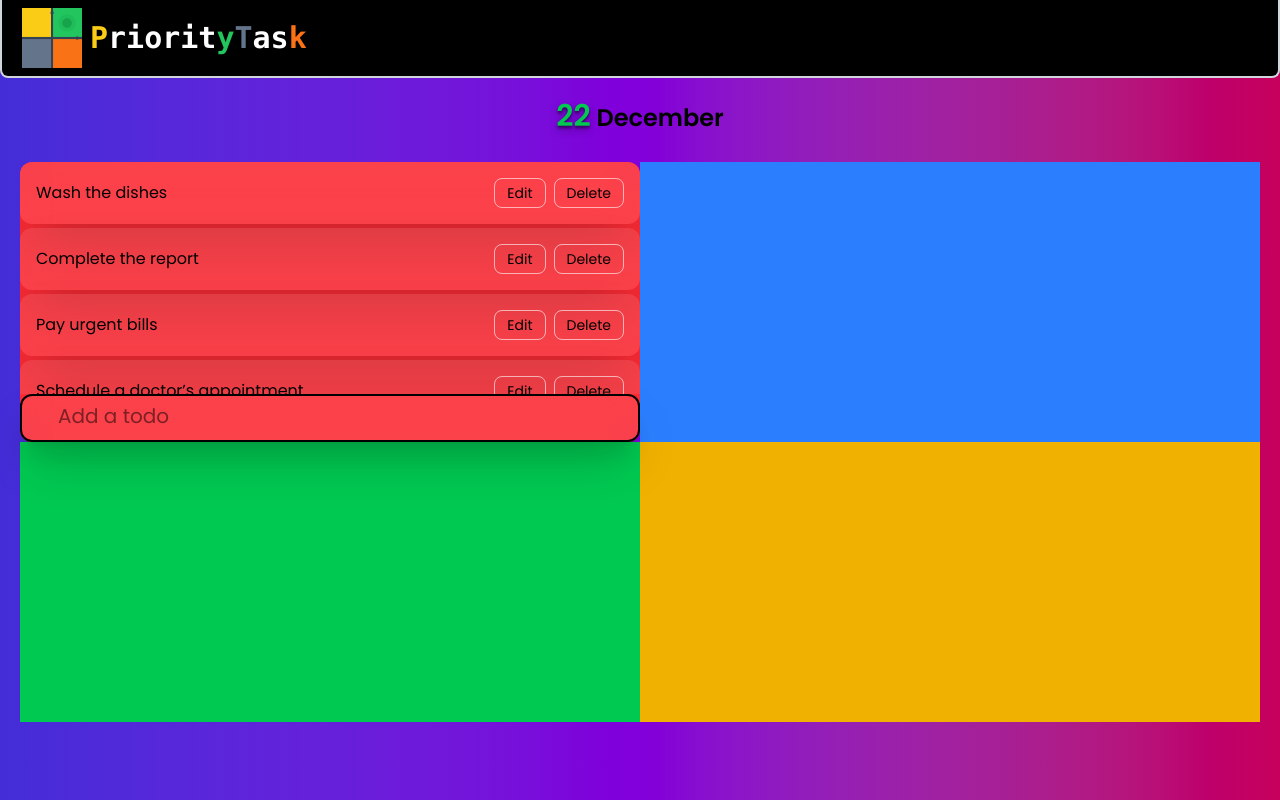
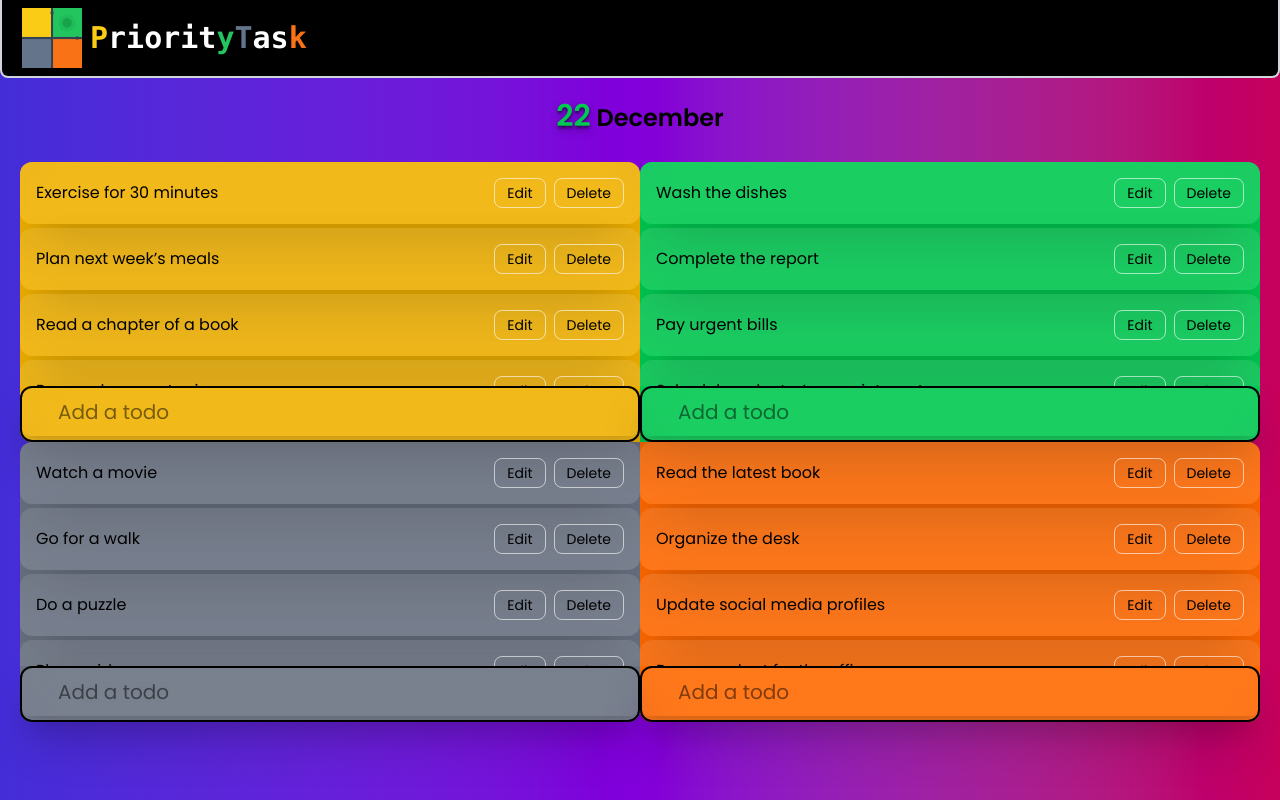
Before and after one commit to SachinyadavAug20/Onedev-PriorityTask, a Next.js app: page / in a window 1280 px wide. Built offline with nearby package versions, Linux system fonts and the light colour scheme.

Commit message:
Added all basic functionallity of to Matrix of todos

```diff
--- a/components/Todo_matrix.jsx
+++ b/components/Todo_matrix.jsx
@@ -1,5 +1,4 @@
 "use client"
-
 import { useState } from "react";
 
 const Todo_matrix = ({ Todos, setTodos }) => {
@@ -18,8 +17,56 @@ const Todo_matrix = ({ Todos, setTodos }) => {
                 <span> <span className="text-green-500 text-shadow-lg/30 text-3xl">{date}</span> {month} </span>
             </div>
             <div className="grid  w-full grid-cols-2 px-5 pb-10 pt-2 grid-rows-2">
-                <div className="bg-red-500 border-0 rounded-xl flex flex-col justify-between h-[35vh]">
+                <div className="bg-yellow-500 border-0 rounded-xl flex flex-col rounded-br-none justify-between h-[35vh]">
 
+                    <div className="TODOS flex flex-col gap-1 overflow-auto">
+                        {Todos['Imp_nUrg'].map((e) => {
+                            return (
+                                <div key={e} className="bg-white/10 backdrop-blur-lg rounded-xl shadow-2xl p-4 flex justify-between items-center hover:bg-white/20 hover:shadow-3xl transition-all duration-300">
+                                    <span className="text-heading text-base hover:font-bold">{e}</span>
+                                    <div className="flex space-x-2">
+                                        <button onClick={() => {
+                                            setInputs([e, inputs[1], inputs[2], inputs[3]])
+                                            setTodos({ ...Todos, Imp_nUrg: Todos.Imp_nUrg.filter((i) => { return i !== e }) })
+
+
+                                        }} className="bg-transparent border border-white/60 rounded-lg px-3 py-1 text-sm hover:bg-white/30 transition">Edit</button>
+                                        <button onClick={() => {
+                                            setTodos({
+                                                ...Todos,
+                                                Imp_nUrg: Todos.Imp_nUrg.filter((item) => item !== e)
+                                            })
+                                        }} className="bg-transparent border border-white/60 rounded-lg px-3 py-1 text-sm hover:bg-red-600/40 transition">Delete</button>
+                                    </div>
+                                </div>
+                            );
+                        })}
+
+                    </div>
+                    <div>
+                        <div>
+                            <div className="relative flex justify-center border-2 py-1 border-black items-center bg-white/10 backdrop-blur-lg rounded-xl shadow-2xl hover:bg-white/20 hover:shadow-3xl transition-all duration-300">
+                                <input type="text" id="input-group-1" value={inputs[0]} onChange={(e) => {
+                                    setInputs([e.target.value, inputs[1], inputs[2], inputs[3]])
+                                }} className="block w-full ps-9 pe-3 py-2.5 border-0 border-white/30 text-heading text-base rounded-lg focus:ring-brand focus:border-brand shadow-xl placeholder:text-xl hover:font-bold" placeholder="Add a todo" />
+                                <lord-icon
+                                    onClick={(() => {
+                                        setTodos({ ...Todos, Imp_nUrg: [inputs[0], ...Todos.Imp_nUrg] })
+                                        setInputs(["", inputs[1], inputs[2], inputs[3]])
+                                    })}
+                                    src="https://cdn.lordicon.com/navborva.json"
+                                    colors="primary:#121331,secondary:#000000"
+                                    trigger="hover"
+                                    className="absolute right-0 w-15 h-15"
+                                >
+                                </lord-icon>
+                            </div>
+                        </div>
+
+                    </div>
+                </div>
+
+                <div className="bg-green-500 border-0 rounded-xl flex flex-col rounded-bl-none justify-between h-[35vh]">
                     <div className="TODOS flex flex-col gap-1 overflow-auto">
                         {Todos['Imp_Urg'].map((e) => {
                             return (
@@ -27,9 +74,8 @@ const Todo_matrix = ({ Todos, setTodos }) => {
                                     <span className="text-heading text-base hover:font-bold">{e}</span>
                                     <div className="flex space-x-2">
                                         <button onClick={() => {
-                                            setInputs([e, inputs[1], inputs[2], inputs[3]])
+                                            setInputs([inputs[0], e, inputs[2], inputs[3]])
                                             setTodos({ ...Todos, Imp_Urg: Todos.Imp_Urg.filter((i) => { return i !== e }) })
-
 
                                         }} className="bg-transparent border border-white/60 rounded-lg px-3 py-1 text-sm hover:bg-white/30 transition">Edit</button>
                                         <button onClick={() => {
@@ -46,16 +92,110 @@ const Todo_matrix = ({ Todos, setTodos }) => {
                     </div>
                     <div>
                         <div>
-                            <div className="relative flex justify-center border-2 border-black items-center bg-white/10 backdrop-blur-lg rounded-xl shadow-2xl hover:bg-white/20 hover:shadow-3xl transition-all duration-300">
-                                <input type="text" id="input-group-1" value={inputs[0]} onChange={(e) => {
-                                    setInputs([e.target.value, inputs[1], inputs[2], inputs[3]])
+                            <div className="relative flex justify-center border-2 py-1 border-black items-center bg-white/10 backdrop-blur-lg rounded-xl shadow-2xl hover:bg-white/20 hover:shadow-3xl transition-all duration-300">
+                                <input type="text" id="input-group-1" value={inputs[1]} onChange={(e) => {
+                                    setInputs([inputs[0], e.target.value, inputs[2], inputs[3]])
                                 }} className="block w-full ps-9 pe-3 py-2.5 border-0 border-white/30 text-heading text-base rounded-lg focus:ring-brand focus:border-brand shadow-xl placeholder:text-xl hover:font-bold" placeholder="Add a todo" />
                                 <lord-icon
                                     onClick={(() => {
-                                        setTodos({ ...Todos, Imp_Urg: [inputs[0],...Todos.Imp_Urg] })
-                                        setInputs(["", inputs[1], inputs[2], inputs[3]])
+                                        setTodos({ ...Todos, Imp_Urg: [inputs[1], ...Todos.Imp_Urg] })
+                                        setInputs([inputs[0], "", inputs[2], inputs[3]])
                                     })}
-                                    src="https://cdn.lordicon.com/ehceqevx.json"
+                                    src="https://cdn.lordicon.com/navborva.json"
+                                    colors="primary:#121331,secondary:#000000"
+                                    trigger="hover"
+                                    className="absolute right-0 w-15 h-15"
+                                >
+                                </lord-icon>
+                            </div>
+                        </div>
+
+                    </div>
+
+                </div>
+                <div className="bg-gray-500 border-0 rounded-xl flex flex-col rounded-tr-none justify-between h-[35vh]">
+                    <div className="TODOS flex flex-col gap-1 overflow-auto">
+                        {Todos['nImp_nUrg'].map((e) => {
+                            return (
+                                <div key={e} className="bg-white/10 backdrop-blur-lg rounded-xl shadow-2xl p-4 flex justify-between items-center hover:bg-white/20 hover:shadow-3xl transition-all duration-300">
+                                    <span className="text-heading text-base hover:font-bold">{e}</span>
+                                    <div className="flex space-x-2">
+                                        <button onClick={() => {
+                                            setInputs([inputs[0], inputs[1], e, inputs[3]])
+                                            setTodos({ ...Todos, nImp_nUrg: Todos.nImp_nUrg.filter((i) => { return i !== e }) })
+
+                                        }} className="bg-transparent border border-white/60 rounded-lg px-3 py-1 text-sm hover:bg-white/30 transition">Edit</button>
+                                        <button onClick={() => {
+                                            setTodos({
+                                                ...Todos,
+                                                nImp_nUrg: Todos.nImp_nUrg.filter((item) => item !== e)
+                                            })
+                                        }} className="bg-transparent border border-white/60 rounded-lg px-3 py-1 text-sm hover:bg-red-600/40 transition">Delete</button>
+                                    </div>
+                                </div>
+                            );
+                        })}
+
+                    </div>
+                    <div>
+                        <div>
+                            <div className="relative flex justify-center border-2 py-1 border-black items-center bg-white/10 backdrop-blur-lg rounded-xl shadow-2xl hover:bg-white/20 hover:shadow-3xl transition-all duration-300">
+                                <input type="text" id="input-group-1" value={inputs[2]} onChange={(e) => {
+                                    setInputs([inputs[0], inputs[1], e.target.value, inputs[3]])
+                                }} className="block w-full ps-9 pe-3 py-2.5 border-0 border-white/30 text-heading text-base rounded-lg focus:ring-brand focus:border-brand shadow-xl placeholder:text-xl hover:font-bold" placeholder="Add a todo" />
+                                <lord-icon
+                                    onClick={(() => {
+                                        setTodos({ ...Todos, nImp_nUrg: [inputs[2], ...Todos.nImp_nUrg] })
+                                        setInputs([inputs[0], inputs[1], "", inputs[3]])
+                                    })}
+                                    src="https://cdn.lordicon.com/navborva.json"
+                                    colors="primary:#121331,secondary:#000000"
+                                    trigger="hover"
+                                    className="absolute right-0 w-15 h-15"
+                                >
+                                </lord-icon>
+                            </div>
+                        </div>
+
+                    </div>
+                </div>
+                <div className="bg-orange-500 border-0 rounded-tl-none rounded-xl flex flex-col justify-between h-[35vh]">
+                    <div className="TODOS flex flex-col gap-1 overflow-auto">
+                        {Todos['nImp_Urg'].map((e) => {
+                            return (
+                                <div key={e} className="bg-white/10 backdrop-blur-lg rounded-xl shadow-2xl p-4 flex justify-between items-center hover:bg-white/20 hover:shadow-3xl transition-all duration-300">
+                                    <span className="text-heading text-base hover:font-bold">{e}</span>
+                                    <div className="flex space-x-2">
+                                        <button onClick={() => {
+                                            setInputs([inputs[0], inputs[1], inputs[2], e])
+                                            setTodos({ ...Todos, nImp_Urg: Todos.nImp_Urg.filter((i) => { return i !== e }) })
+
+                                        }} className="bg-transparent border border-white/60 rounded-lg px-3 py-1 text-sm hover:bg-white/30 transition">Edit</button>
+                                        <button onClick={() => {
+                                            setTodos({
+                                                ...Todos,
+                                                nImp_Urg: Todos.nImp_Urg.filter((item) => item !== e)
+                                            })
+                                        }} className="bg-transparent border border-white/60 rounded-lg px-3 py-1 text-sm hover:bg-red-600/40 transition">Delete</button>
+                                    </div>
+                                </div>
+                            );
+                        })}
+
+                    </div>
+                    <div>
+                        <div>
+                            <div className="relative flex justify-center border-2 py-1 border-black items-center bg-white/10 backdrop-blur-lg rounded-xl shadow-2xl hover:bg-white/20 hover:shadow-3xl transition-all duration-300">
+                                <input type="text" id="input-group-1" value={inputs[3]} onChange={(e) => {
+                                    setInputs([inputs[0], inputs[1], inputs[2], e.target.value])
+                                }} className="block w-full ps-9 pe-3 py-2.5 border-0 border-white/30 text-heading text-base rounded-lg focus:ring-brand focus:border-brand shadow-xl placeholder:text-xl hover:font-bold" placeholder="Add a todo" />
+                                <lord-icon
+                                    onClick={(() => {
+                                        setTodos({ ...Todos, nImp_Urg: [inputs[3], ...Todos.nImp_Urg] })
+                                        setInputs([inputs[0], inputs[1], inputs[2], ""])
+                                    })}
+                                    src="https://cdn.lordicon.com/navborva.json"
+                                    colors="primary:#121331,secondary:#000000"
                                     trigger="hover"
                                     className="absolute right-0 w-15 h-15"
                                 >
@@ -66,13 +206,6 @@ const Todo_matrix = ({ Todos, setTodos }) => {
                     </div>
                 </div>
 
-                <div className="bg-blue-500">
-                </div>
-                <div className="bg-green-500">
-                </div>
-                <div className="bg-yellow-500">
-                </div>
-
             </div>
         </>
     )
```
Also changed, not shown: Documentations/Screenshots_and_gifs/2.png (added).
